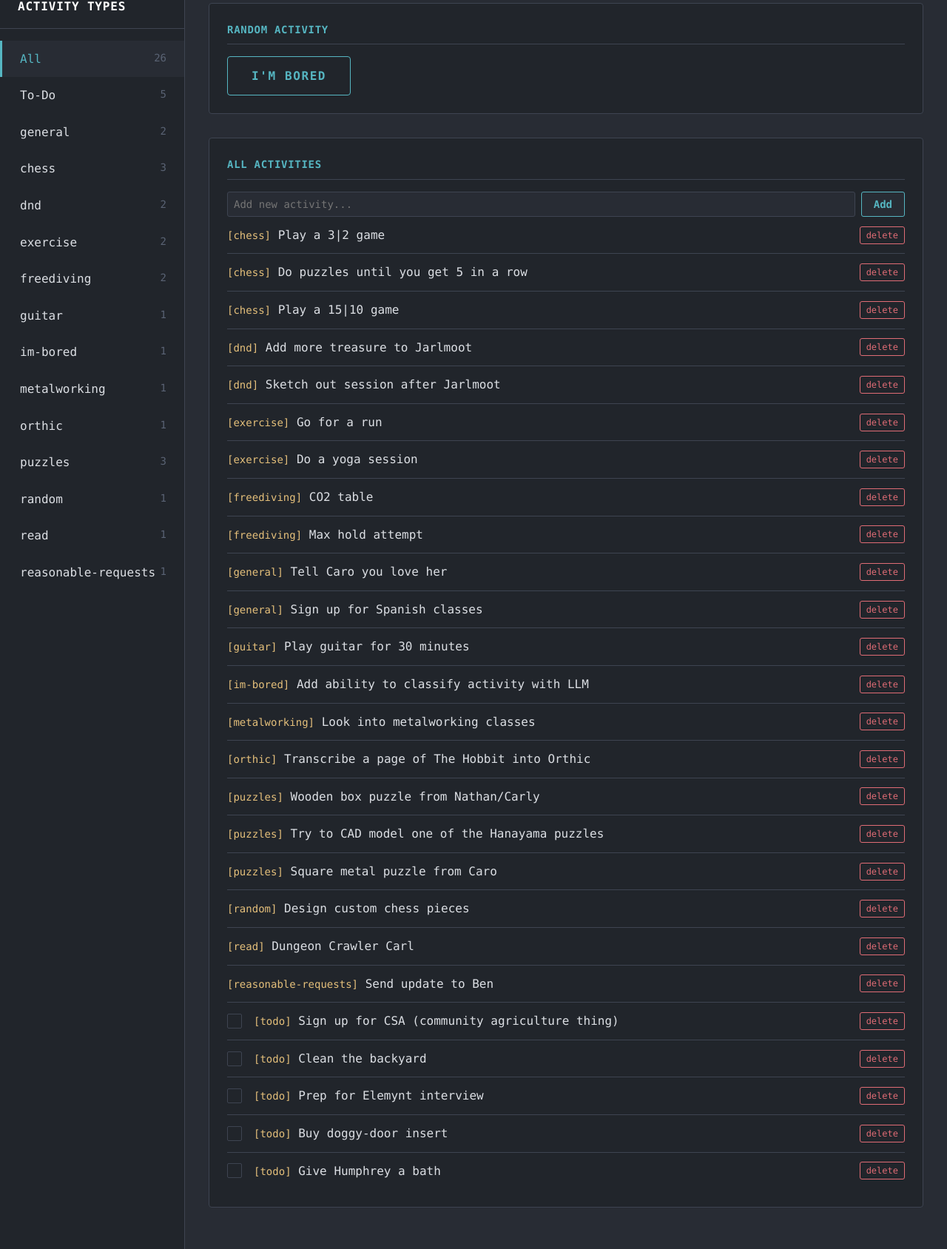
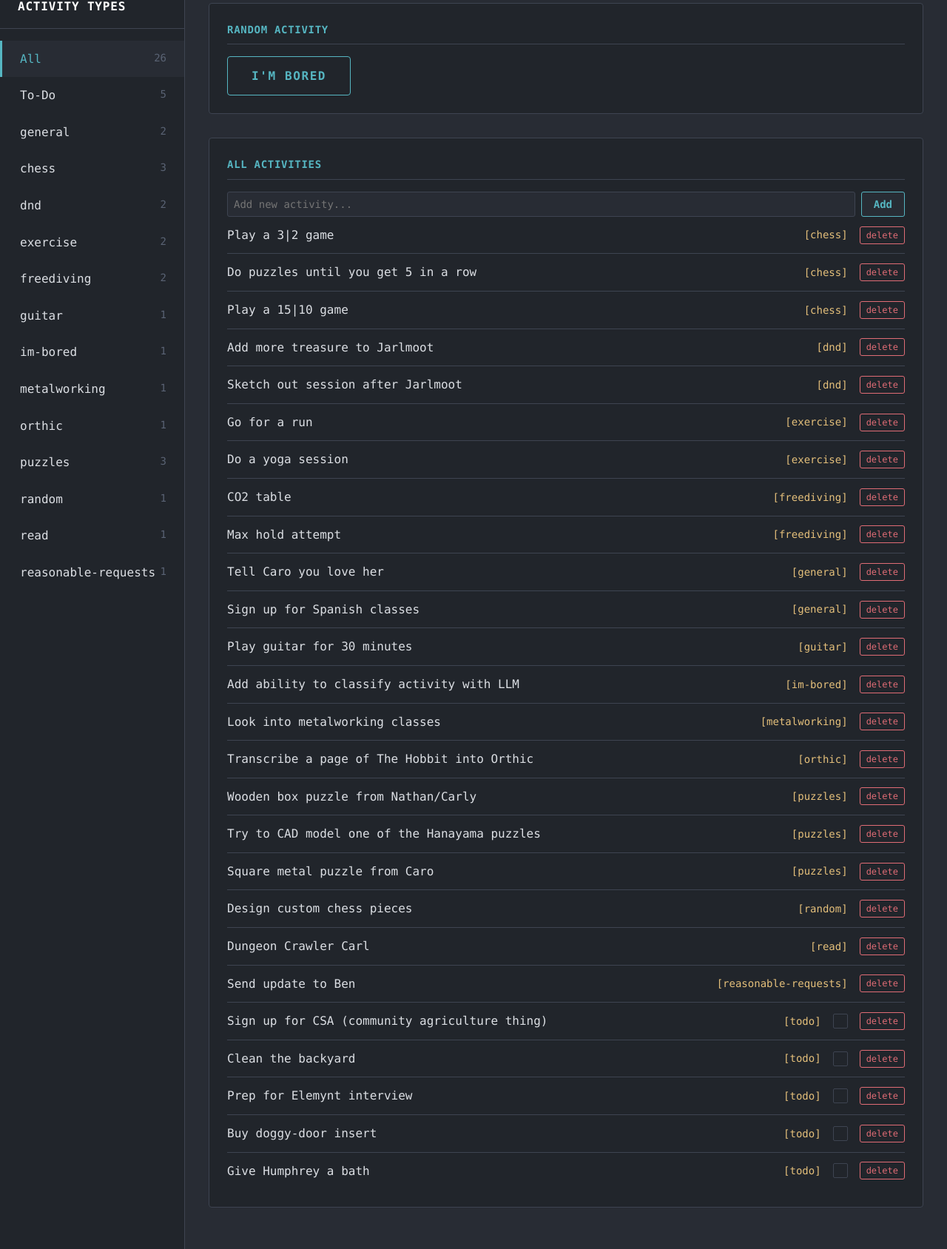
Before and after one commit to jvita/im_bored, a Flask app: page / in a window 1280 px wide. Shown: the part 28-1716 px from the top of the page at 74% size. Run offline with Flask 3, Linux system fonts and the light colour scheme; data comes from the database, SQL or seed files in the repository; both versions use the stored data as it was after the commit.

Commit message:
Design clean up

```diff
--- a/static/css/style.css
+++ b/static/css/style.css
@@ -176,16 +176,14 @@ body {
     gap: 0.75rem;
 }
 
-.activity-type-badge {
-    padding: 0.25rem 0.75rem;
-    background: var(--bg-primary);
+.activity-result .activity-type {
+    margin-left: 0;
+    text-align: left;
     color: var(--yellow-dim);
-    border: 1px solid var(--border-color);
-    border-radius: 3px;
     font-size: 0.875rem;
 }
 
-.activity-description {
+.activity-result span {
     font-size: 1rem;
     color: var(--text-emphasis);
     line-height: 1.6;
@@ -208,7 +206,7 @@ body {
     border-bottom: none;
 }
 
-.activity-item.completed .activity-text {
+.activity-item.completed .activity-description {
     color: var(--text-secondary);
     text-decoration: line-through;
 }
@@ -216,6 +214,12 @@ body {
 /* Checkbox */
 .checkbox-wrapper {
     position: relative;
+    width: 20px;
+    height: 20px;
+    flex-shrink: 0;
+}
+
+.checkbox-spacer {
     width: 20px;
     height: 20px;
     flex-shrink: 0;
@@ -257,8 +261,16 @@ body {
     font-size: 0.875rem;
 }
 
-.activity-text {
+.activity-description {
     flex: 1;
+}
+
+.activity-type {
+    color: var(--yellow-dim);
+    font-size: 0.875rem;
+    margin-left: 1rem;
+    flex-shrink: 0;
+    text-align: right;
 }
 
 .delete-btn {
--- a/static/js/activities.js
+++ b/static/js/activities.js
@@ -171,10 +171,9 @@ function renderActivities() {
 }
 
 function renderActivityItem(activity) {
-    const typeLabel = currentType === null ? `<span style="color: var(--yellow-dim); font-size: 0.875rem;">[${activity.type}]</span> ` : '';
     const isTodo = activity.type === 'todo';
 
-    // Only show checkbox for todo items
+    // Render checkbox for todo items (now on the right side)
     const checkboxHtml = isTodo ? `
         <div class="checkbox-wrapper">
             <input
@@ -186,10 +185,14 @@ function renderActivityItem(activity) {
         </div>
     ` : '';
 
+    // Show type label only when viewing all activities
+    const typeLabel = currentType === null ? `<span class="activity-type">[${activity.type}]</span>` : '';
+
     return `
         <li class="activity-item ${activity.completed ? 'completed' : ''}">
+            <span class="activity-description">${escapeHtml(activity.description)}</span>
+            ${typeLabel}
             ${checkboxHtml}
-            <span class="activity-text">${typeLabel}${escapeHtml(activity.description)}</span>
             <button class="delete-btn" data-id="${activity.id}" onclick="handleDelete(event, ${activity.id})">delete</button>
         </li>
     `;
@@ -224,8 +227,8 @@ async function getRandomActivity() {
 
         if (data.success) {
             resultDiv.innerHTML = `
-                <div class="activity-type-badge">${escapeHtml(data.activity.type)}</div>
-                <div class="activity-description">${escapeHtml(data.activity.description)}</div>
+                <span class="activity-type">[${escapeHtml(data.activity.type)}]</span>
+                <span>${escapeHtml(data.activity.description)}</span>
             `;
         } else {
             resultDiv.innerHTML = `
```
Also changed, not shown: data/activities.db.
